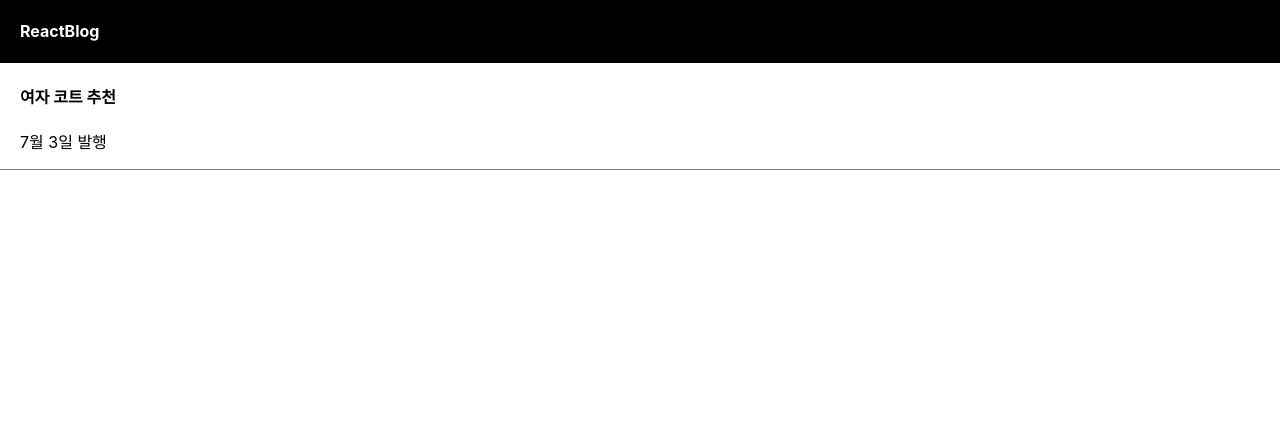
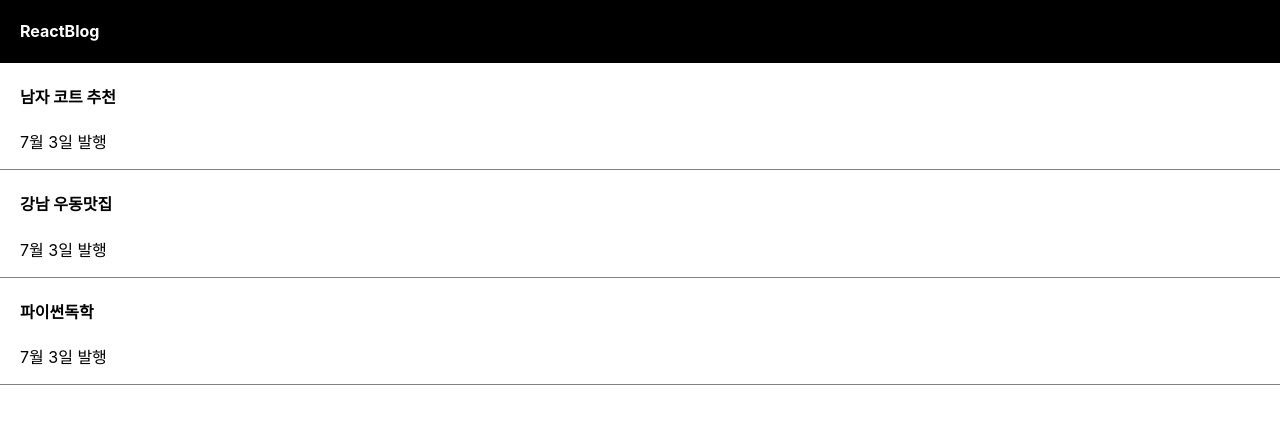
Before and after one commit to wonjangcloud9/reactPractice, a React (Create React App) app: page / in a window 1280 px wide. Shown: the top 424 px of the page. Built offline with nearby package versions, Linux system fonts and the light colour scheme.

Commit message:
stateList

```diff
--- a/src/App.js
+++ b/src/App.js
@@ -3,7 +3,7 @@ import React, { useState } from "react";
 
 function App() {
   let post = "오사카 소바 맛집";
-  let [글제목, b] = useState("여자 코트 추천");
+  let [글제목, b] = useState(["남자 코트 추천", "강남 우동맛집", "파이썬독학"]);
   let [logo, setLogo] = useState("ReactBlog");
 
   return (
@@ -11,10 +11,14 @@ function App() {
       <div className="black-nav">
         <h4>{logo}</h4>
       </div>
-      <div className="list">
-        <h4>{글제목}</h4>
-        <p>7월 3일 발행</p>
-      </div>
+      {글제목.map(function (글) {
+        return (
+          <div className="list">
+            <h4>{글}</h4>
+            <p>7월 3일 발행</p>
+          </div>
+        );
+      })}
     </div>
   );
 }
```
